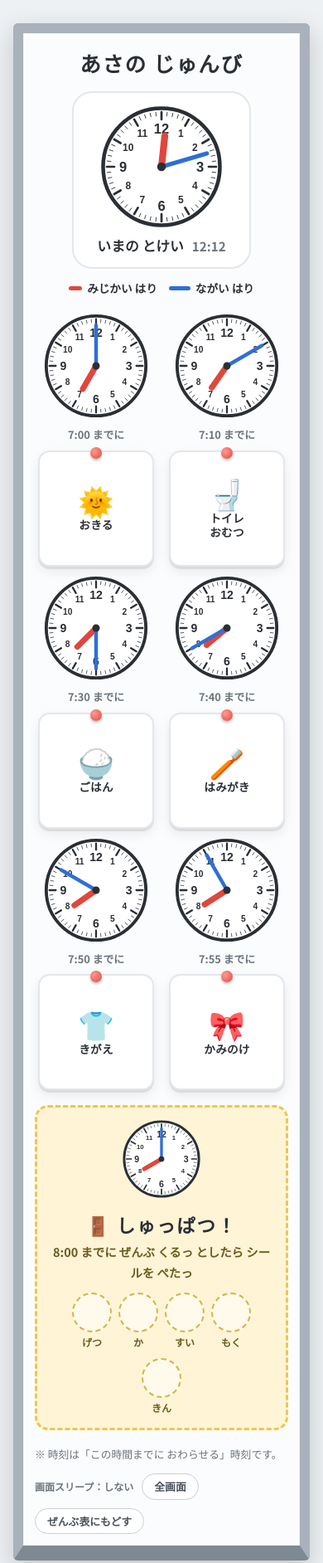
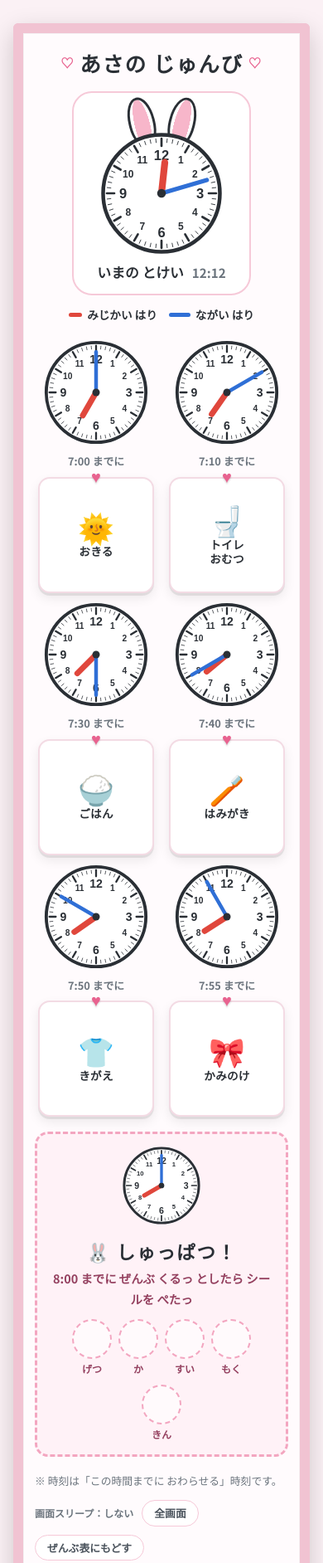
Before and after one commit to nagisen/child_todo, a plain HTML site: page index.html in a window 390 px wide. Shown: the top 1884 px of the page at 83% size. Drawn offline with Linux system fonts and the light colour scheme; a web font is replaced by a local one.

Commit message:
時間を過ぎたカードを赤く表示、ピンクとうさぎのデザインに (#2)
* Add morning routine board for tablets

Standalone page with a live analog clock, flip cards with deadline
times, tap-to-place reward stickers, screen wake lock and a
fullscreen button. README explains GitHub Pages and Fire tablet setup.

Co-Authored-By: Claude Opus 5.5 <noreply@anthropic.com>
Claude-Session: https://claude.ai/code/session_01Ud8WU9TUMrDovM5D4vnh6d

* Highlight overdue cards and add a soft pink bunny theme

Cards whose deadline has passed without being flipped turn red,
only between 7:00 and 9:00. Pink palette, bunny ears on the live
clock, heart magnets and bunny/heart stickers. Cards also reset at
midnight while the page stays open.

Co-Authored-By: Claude Opus 5.5 <noreply@anthropic.com>
Claude-Session: https://claude.ai/code/session_01Ud8WU9TUMrDovM5D4vnh6d

* README: describe overdue highlighting

Co-Authored-By: Claude Opus 5.5 <noreply@anthropic.com>
Claude-Session: https://claude.ai/code/session_01Ud8WU9TUMrDovM5D4vnh6d

---------

Co-authored-by: Claude <noreply@anthropic.com>

```diff
--- a/index.html
+++ b/index.html
@@ -3,7 +3,7 @@
 <head>
 <meta charset="utf-8">
 <meta name="viewport" content="width=device-width, initial-scale=1, viewport-fit=cover">
-<meta name="theme-color" content="#a9b2bb">
+<meta name="theme-color" content="#f1c3d2">
 <title>あさのじゅんびボード</title>
 <link rel="preconnect" href="https://fonts.googleapis.com">
 <link rel="preconnect" href="https://fonts.gstatic.com" crossorigin>
@@ -16,35 +16,40 @@ html { -webkit-text-size-adjust: 100%; }
 body { margin: 0; }
 [hidden] { display: none !important; }
 :root {
-  --page: #eef1f4;
+  --page: #fbf1f5;
   --ink: #23282e;
   --muted: #5b6570;
   --line: #d3d9df;
   --panel: #ffffff;
   /* physical board colors stay the same in both themes */
-  --board: #fbfcfd;
-  --frame: #a9b2bb;
-  --frame-dark: #7f8992;
+  --board: #fffbfd;
+  --frame: #f1c3d2;
+  --frame-dark: #dd9fb5;
   --board-ink: #2a2f35;
   --hour: #e0473c;
   --minute: #2f6fd6;
-  --done: #2f9e5b;
-  --done-soft: #e3f4ea;
+  --pink: #e8628f;
+  --pink-soft: #fde7ef;
+  --pink-line: #f6c9d8;
+  --done: #e8628f;
+  --done-soft: #fde7ef;
+  --late: #d42a3c;
+  --late-soft: #ffe6e8;
   --card: #ffffff;
-  --card-edge: #e3e7eb;
-  --goal: #fff4d6;
-  --goal-edge: #f0c64a;
+  --card-edge: #f3dbe4;
+  --goal: #fff2f7;
+  --goal-edge: #f3a6c0;
   --f-board: "Zen Maru Gothic", "Hiragino Maru Gothic ProN", "Noto Sans JP", sans-serif;
   --f-body: "Noto Sans JP", "Hiragino Sans", "Yu Gothic", sans-serif;
 }
 @media (prefers-color-scheme: dark) {
   :root:not([data-theme="light"]) {
-    --page: #171b20; --ink: #e7ebef; --muted: #a2acb6; --line: #2e353d; --panel: #1f252c;
+    --page: #1f181c; --ink: #f1e8ec; --muted: #b8a6ae; --line: #3a2e34; --panel: #2a2126;
     color-scheme: dark;
   }
 }
 :root[data-theme="dark"] {
-  --page: #171b20; --ink: #e7ebef; --muted: #a2acb6; --line: #2e353d; --panel: #1f252c;
+  --page: #1f181c; --ink: #f1e8ec; --muted: #b8a6ae; --line: #3a2e34; --panel: #2a2126;
   color-scheme: dark;
 }
 body { background: var(--page); color: var(--ink); font-family: var(--f-body); line-height: 1.7; }
@@ -71,20 +76,34 @@ body { background: var(--page); color: var(--ink); font-family: var(--f-body); l
   display: grid; gap: 18px;
   font-family: var(--f-board);
 }
-.now { display: grid; justify-items: center; gap: 6px; background: #fff; border: 2px solid var(--card-edge); border-radius: 24px; padding: 14px 28px 12px; }
+.now { display: grid; justify-items: center; gap: 6px; background: #fff; border: 2px solid var(--pink-line); border-radius: 24px; padding: clamp(46px, 7vw, 64px) 28px 12px; }
+.bunny { position: relative; }
+.bunny svg { position: relative; z-index: 1; }
+.bunny::before, .bunny::after {
+  content: ""; position: absolute; top: -27%; width: 21%; height: 40%; z-index: 0;
+  border: 3px solid #2a2f35; border-radius: 50% 50% 45% 45%;
+  background: radial-gradient(ellipse 36% 60% at 50% 58%, #f7b6ca 98%, #fff 100%);
+}
+.bunny::before { left: 23%; transform: rotate(-14deg); }
+.bunny::after { right: 23%; transform: rotate(14deg); }
 .now .clock { width: clamp(150px, 26vw, 210px); max-width: none; }
 .now-text { display: flex; align-items: baseline; gap: 10px; }
 .now-text b { font-size: 1.05rem; font-weight: 900; }
 .now-text span { font-size: .95rem; font-weight: 700; color: #6b747d; font-variant-numeric: tabular-nums; }
 .step { position: relative; }
-.step.current .clock svg circle:first-of-type { stroke: var(--minute); stroke-width: 5; }
-.step.current::before { content: "いま"; position: absolute; top: -10px; left: 50%; transform: translateX(-50%); z-index: 3; background: var(--minute); color: #fff; font-size: .75rem; font-weight: 900; padding: 1px 10px; border-radius: 999px; }
+.step.current .clock svg circle:first-of-type { stroke: var(--pink); stroke-width: 5; }
+.step.current::before, .step.late::before { position: absolute; top: -10px; left: 50%; transform: translateX(-50%); z-index: 3; color: #fff; font-size: .75rem; font-weight: 900; padding: 1px 10px; border-radius: 999px; white-space: nowrap; }
+.step.current::before { content: "♥ いま"; background: var(--pink); }
+.step.late::before { content: "じかん すぎたよ"; background: var(--late); }
+.step.late .clock svg circle:first-of-type { stroke: var(--late); stroke-width: 5; }
+.step.late .time { color: var(--late); }
+.step.late .front { border: 3px solid var(--late); background: var(--late-soft); }
 .now-float {
   position: fixed; z-index: 20; left: 50%;
   top: calc(env(safe-area-inset-top, 0px) + 10px);
   display: flex; align-items: center; gap: 10px;
   background: #fff; color: var(--board-ink); font-family: var(--f-board);
-  border: 2px solid var(--card-edge); border-radius: 999px; padding: 6px 18px 6px 6px;
+  border: 2px solid var(--pink-line); border-radius: 999px; padding: 6px 18px 6px 6px;
   box-shadow: 0 6px 20px rgba(0,0,0,.18);
   opacity: 0; visibility: hidden; transform: translate(-50%, -12px);
   transition: opacity .2s, transform .2s, visibility .2s;
@@ -94,7 +113,8 @@ body { background: var(--page); color: var(--ink); font-family: var(--f-body); l
 .now-float b { display: block; font-size: .85rem; font-weight: 900; white-space: nowrap; }
 .now-float span { font-size: 1.1rem; font-weight: 900; color: #4a535c; font-variant-numeric: tabular-nums; }
 .board-head { display: grid; justify-items: center; gap: 12px; text-align: center; }
-.goal.current { border-style: solid; border-color: var(--minute); box-shadow: 0 0 0 3px rgba(47,111,214,.18); }
+.goal.current { border-style: solid; border-color: var(--pink); box-shadow: 0 0 0 3px rgba(232,98,143,.2); }
+.board-head h2::before, .board-head h2::after { content: "♡"; color: var(--pink); font-size: .6em; vertical-align: .35em; margin: 0 .4em; }
 .board-head h2 { margin: 0; font-size: clamp(1.6rem, 4vw, 2.3rem); font-weight: 900; letter-spacing: .06em; }
 .legend { display: flex; flex-wrap: wrap; justify-content: center; gap: 6px 14px; font-size: .85rem; font-weight: 700; }
 .legend span { display: inline-flex; align-items: center; gap: 6px; }
@@ -116,7 +136,7 @@ body { background: var(--page); color: var(--ink); font-family: var(--f-body); l
   perspective: 700px; border: 0; padding: 0; background: none; cursor: pointer;
   font: inherit; color: inherit;
 }
-.card:focus-visible { outline: 3px solid var(--minute); outline-offset: 4px; border-radius: 14px; }
+.card:focus-visible { outline: 3px solid var(--pink); outline-offset: 4px; border-radius: 14px; }
 .card { display: block; }
 .flip { display: block; position: relative; width: 100%; height: 100%; transform-style: preserve-3d; transition: transform .5s cubic-bezier(.3,.7,.3,1.2); }
 .card[aria-pressed="true"] .flip { transform: rotateY(180deg); }
@@ -131,9 +151,8 @@ body { background: var(--page); color: var(--ink); font-family: var(--f-body); l
 .back { background: var(--done-soft); border: 2px solid var(--done); color: var(--done); transform: rotateY(180deg); }
 .back .stamp { font-size: clamp(2.2rem, 6vw, 3rem); line-height: 1; }
 .back .word { font-size: clamp(1rem, 2.4vw, 1.25rem); font-weight: 900; }
-.magnet { position: absolute; top: -6px; left: 50%; width: 14px; height: 14px; margin-left: -7px; border-radius: 50%;
-  background: radial-gradient(circle at 35% 35%, #ff9a8f, var(--hour)); box-shadow: 0 2px 3px rgba(0,0,0,.25); z-index: 2; }
-.back .magnet { background: radial-gradient(circle at 35% 35%, #8fd9ad, var(--done)); }
+.magnet { position: absolute; top: -13px; left: 50%; transform: translateX(-50%); z-index: 2; color: var(--pink); font-size: 20px; line-height: 1; text-shadow: 0 2px 2px rgba(0,0,0,.15); }
+.magnet::before { content: "♥"; }
 
 .goal {
   display: flex; flex-wrap: wrap; align-items: center; justify-content: center; gap: 12px 24px;
@@ -142,18 +161,18 @@ body { background: var(--page); color: var(--ink); font-family: var(--f-body); l
 .goal .clock { width: 96px; flex: none; }
 .goal-text { display: grid; gap: 2px; text-align: center; }
 .goal-text strong { font-size: clamp(1.4rem, 3.6vw, 1.9rem); font-weight: 900; letter-spacing: .08em; }
-.goal-text span { font-size: .9rem; font-weight: 700; color: #6b5a1e; }
+.goal-text span { font-size: .9rem; font-weight: 700; color: #94405f; }
 .stickers { display: flex; flex-wrap: wrap; justify-content: center; gap: 8px; }
-.slot { display: grid; justify-items: center; gap: 2px; border: 0; padding: 0; background: none; font: inherit; color: #6b5a1e; cursor: pointer; }
-.slot .seal { width: 48px; height: 48px; border-radius: 50%; border: 2px dashed #d7b445; background: rgba(255,255,255,.5); display: grid; place-items: center; font-size: 1.6rem; line-height: 1; }
+.slot { display: grid; justify-items: center; gap: 2px; border: 0; padding: 0; background: none; font: inherit; color: #94405f; cursor: pointer; }
+.slot .seal { width: 48px; height: 48px; border-radius: 50%; border: 2px dashed var(--goal-edge); background: rgba(255,255,255,.6); display: grid; place-items: center; font-size: 1.6rem; line-height: 1; }
 .slot .day { font-size: .75rem; font-weight: 900; }
 .slot[aria-pressed="true"] .seal { border-style: solid; background: #fff; animation: pop .35s cubic-bezier(.3,.7,.3,1.6); }
-.slot:focus-visible { outline: 3px solid var(--minute); outline-offset: 3px; border-radius: 12px; }
+.slot:focus-visible { outline: 3px solid var(--pink); outline-offset: 3px; border-radius: 12px; }
 @keyframes pop { from { transform: scale(.4) rotate(-20deg); } to { transform: scale(1) rotate(0); } }
 
 .board-foot { display: flex; justify-content: space-between; align-items: center; gap: 12px; flex-wrap: wrap; font-size: .8rem; color: #6b747d; }
-.reset { font: inherit; font-weight: 700; font-size: .8rem; border: 1px solid #c9d0d6; background: #fff; color: #4a535c; border-radius: 999px; padding: 4px 14px; cursor: pointer; }
-.reset:focus-visible { outline: 3px solid var(--minute); outline-offset: 2px; }
+.reset { font: inherit; font-weight: 700; font-size: .8rem; border: 1px solid var(--pink-line); background: #fff; color: #4a535c; border-radius: 999px; padding: 4px 14px; cursor: pointer; }
+.reset:focus-visible { outline: 3px solid var(--pink); outline-offset: 2px; }
 .foot-tools { display: flex; align-items: center; gap: 10px; flex-wrap: wrap; }
 .wake { font-size: .75rem; font-weight: 700; color: #6b747d; }
 
@@ -188,7 +207,7 @@ body { background: var(--page); color: var(--ink); font-family: var(--f-body); l
     <div class="board-head">
       <h2>あさの じゅんび</h2>
       <div class="now">
-        <div class="clock" id="now-clock"></div>
+        <div class="clock bunny" id="now-clock"></div>
         <div class="now-text"><b>いまの とけい</b><span id="now-digital"></span></div>
       </div>
       <div class="legend" aria-label="針の色">
@@ -202,7 +221,7 @@ body { background: var(--page); color: var(--ink); font-family: var(--f-body); l
     <div class="goal" id="goal">
       <div class="clock" data-h="8" data-m="0"></div>
       <div class="goal-text">
-        <strong>🚪 しゅっぱつ！</strong>
+        <strong>🐰 しゅっぱつ！</strong>
         <span>8:00 までに ぜんぶ くるっ としたら シールを ぺたっ</span>
       </div>
       <div class="stickers" id="stickers" aria-label="ごほうびシール"></div>
@@ -232,9 +251,10 @@ const STEPS = [
 ];
 const GOAL = 8 * 60;           // 8:00 しゅっぱつ
 const DAY_START = 6 * 60 + 30; // 6:30 から「いま」を出す
+const LATE_FROM = 7 * 60, LATE_UNTIL = 9 * 60; // 「じかん すぎたよ」は 7:00〜9:00 の間だけ
 const SEALS = [
-  { day: "げつ", seal: "⭐" }, { day: "か", seal: "🌸" }, { day: "すい", seal: "🍓" },
-  { day: "もく", seal: "🚗" }, { day: "きん", seal: "🐶" },
+  { day: "げつ", seal: "🐰" }, { day: "か", seal: "💗" }, { day: "すい", seal: "🎀" },
+  { day: "もく", seal: "🌸" }, { day: "きん", seal: "🍓" },
 ];
 const KEY = "asa-board-v2";
 const today = () => new Date().toDateString();
@@ -279,7 +299,7 @@ stepsEl.innerHTML = STEPS.map((s, i) => `
     <button class="card" type="button" id="card-${i}" aria-pressed="${state.done[i]}" aria-label="${s.word.replace('\n', '・')}">
       <span class="flip">
         <span class="face front"><span class="magnet"></span><span class="pic">${s.pic}</span><span class="word">${s.word}</span></span>
-        <span class="face back"><span class="magnet"></span><span class="stamp">💮</span><span class="word">できた！</span></span>
+        <span class="face back"><span class="magnet"></span><span class="stamp">💗</span><span class="word">できた！</span></span>
       </span>
     </button>
   </div>`).join("");
@@ -292,6 +312,7 @@ stepsEl.addEventListener("click", e => {
   const on = card.getAttribute("aria-pressed") !== "true";
   card.setAttribute("aria-pressed", on);
   state.done[+card.id.split("-")[1]] = on; save();
+  tick();
 });
 
 const stickersEl = document.getElementById("stickers");
@@ -310,6 +331,10 @@ stickersEl.addEventListener("click", e => {
 
 const stepEls = [...document.querySelectorAll(".step")];
 function tick() {
+  if (state.date !== today()) {
+    state.date = today(); state.done = STEPS.map(() => false); save();
+    document.querySelectorAll(".card").forEach(c => c.setAttribute("aria-pressed", "false"));
+  }
   const d = new Date();
   const h = d.getHours(), m = d.getMinutes();
   const mf = m + d.getSeconds() / 60;
@@ -323,6 +348,7 @@ function tick() {
     const start = i === 0 ? DAY_START : STEPS[i - 1].h * 60 + STEPS[i - 1].m;
     const end = s.h * 60 + s.m;
     stepEls[i].classList.toggle("current", now >= start && now < end);
+    stepEls[i].classList.toggle("late", now >= LATE_FROM && now < LATE_UNTIL && now >= end && !state.done[i]);
   });
   const last = STEPS[STEPS.length - 1];
   document.getElementById("goal").classList.toggle("current", now >= last.h * 60 + last.m && now < GOAL);
@@ -369,6 +395,7 @@ if (document.fullscreenEnabled && document.documentElement.requestFullscreen) {
 document.getElementById("reset").addEventListener("click", () => {
   document.querySelectorAll(".card").forEach(c => c.setAttribute("aria-pressed", "false"));
   state.done = STEPS.map(() => false); save();
+  tick();
 });
 </script>
 
```
Also changed, not shown: 1 other file.
